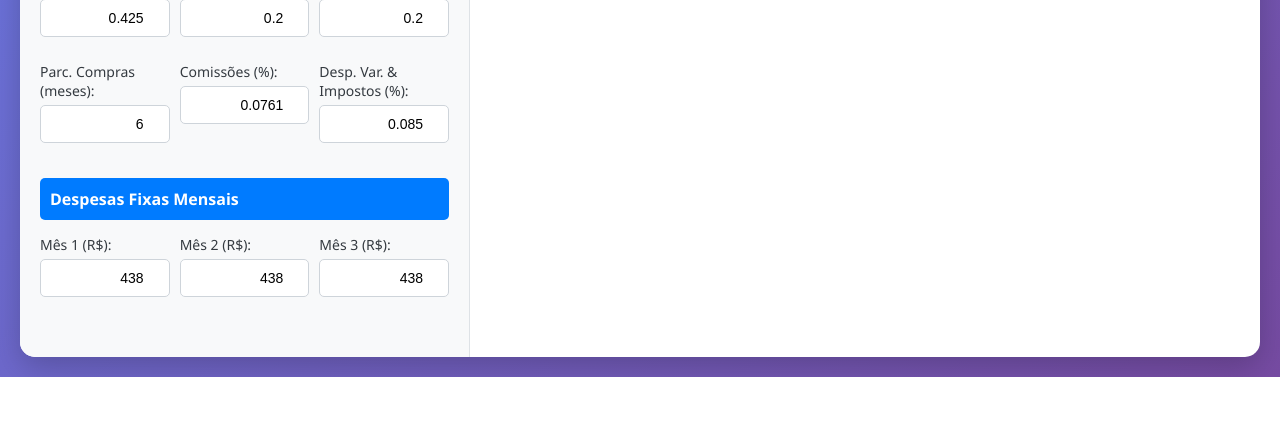
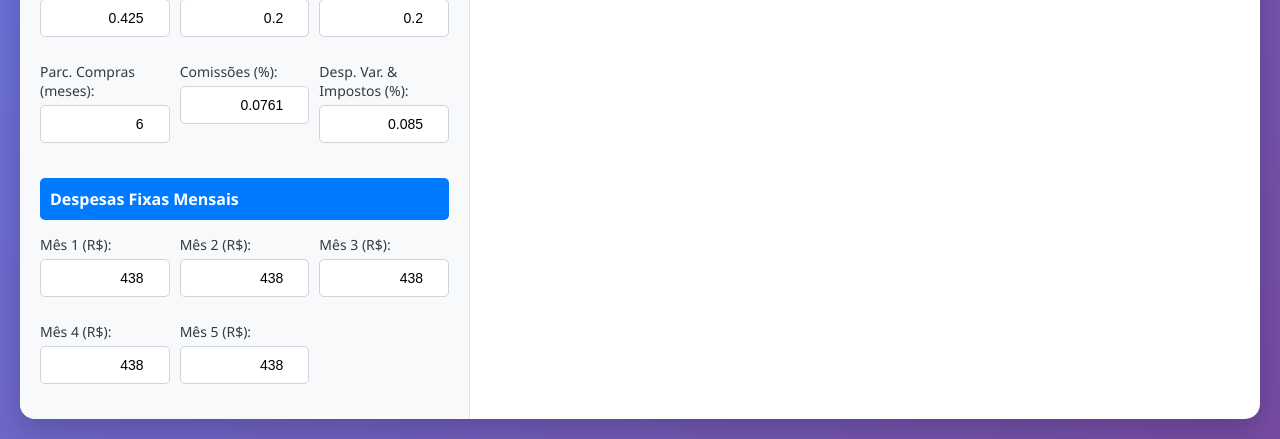
Before and after one commit to srafaelconsult-blip/planejamento-caixa, a Flask app: template templates/calculadora.html in a window 1280 px wide. Shown: the part 608-1047 px from the top of the page. Before the commit the page ends 985 px from the top, so only its background shows below. Run offline with Flask 3, Linux system fonts and the light colour scheme; the template is opened without the code that fills it, so the values that code supplies are empty.

Commit message:
Update calculadora.html

```diff
--- a/templates/calculadora.html
+++ b/templates/calculadora.html
@@ -88,4 +88,23 @@
                         <div class="form-group"><label>Mês 1 (R$):</label><input type="number" id="desp_fixas_1" value="438"></div>
                         <div class="form-group"><label>Mês 2 (R$):</label><input type="number" id="desp_fixas_2" value="438"></div>
                         <div class="form-group"><label>Mês 3 (R$):</label><input type="number" id="desp_fixas_3" value="438"></div>
-                        <div class="form-group"><label
+                        <div class="form-group"><label>Mês 4 (R$):</label><input type="number" id="desp_fixas_4" value="438"></div>
+                        <div class="form-group"><label>Mês 5 (R$):</label><input type="number" id="desp_fixas_5" value="438"></div>
+                    </div>
+                </div>
+
+                <div id="tab-anteriores" class="tab-content">
+                    <div class="section-title">Contas a Receber Anteriores</div>
+                    <div class="input-grid">
+                        <div class="form-group"><label>Mês 1 (R$):</label><input type="number" id="cr_ant_1" value="0"></div>
+                        <div class="form-group"><label>Mês 2 (R$):</label><input type="number" id="cr_ant_2" value="0"></div>
+                        <div class="form-group"><label>Mês 3 (R$):</label><input type="number" id="cr_ant_3" value="0"></div>
+                        <div class="form-group"><label>Mês 4 (R$):</label><input type="number" id="cr_ant_4" value="0"></div>
+                        <div class="form-group"><label>Mês 5 (R$):</label><input type="number" id="cr_ant_5" value="0"></div>
+                    </div>
+
+                    <div class="section-title">Comissões a Pagar Anteriores</div>
+                    <div class="input-grid">
+                        <div class="form-group"><label>Mês 1 (R$):</label><input type="number" id="com_ant_1" value="0"></div>
+                        <div class="form-group"><label>Mês 2 (R$):</label><input type="number" id="com_ant_2" value="0"></div>
+                        <div class="form-group"><label>Mês 3 (R$):</label><input type="number" id="com_ant_3" value="0
```
